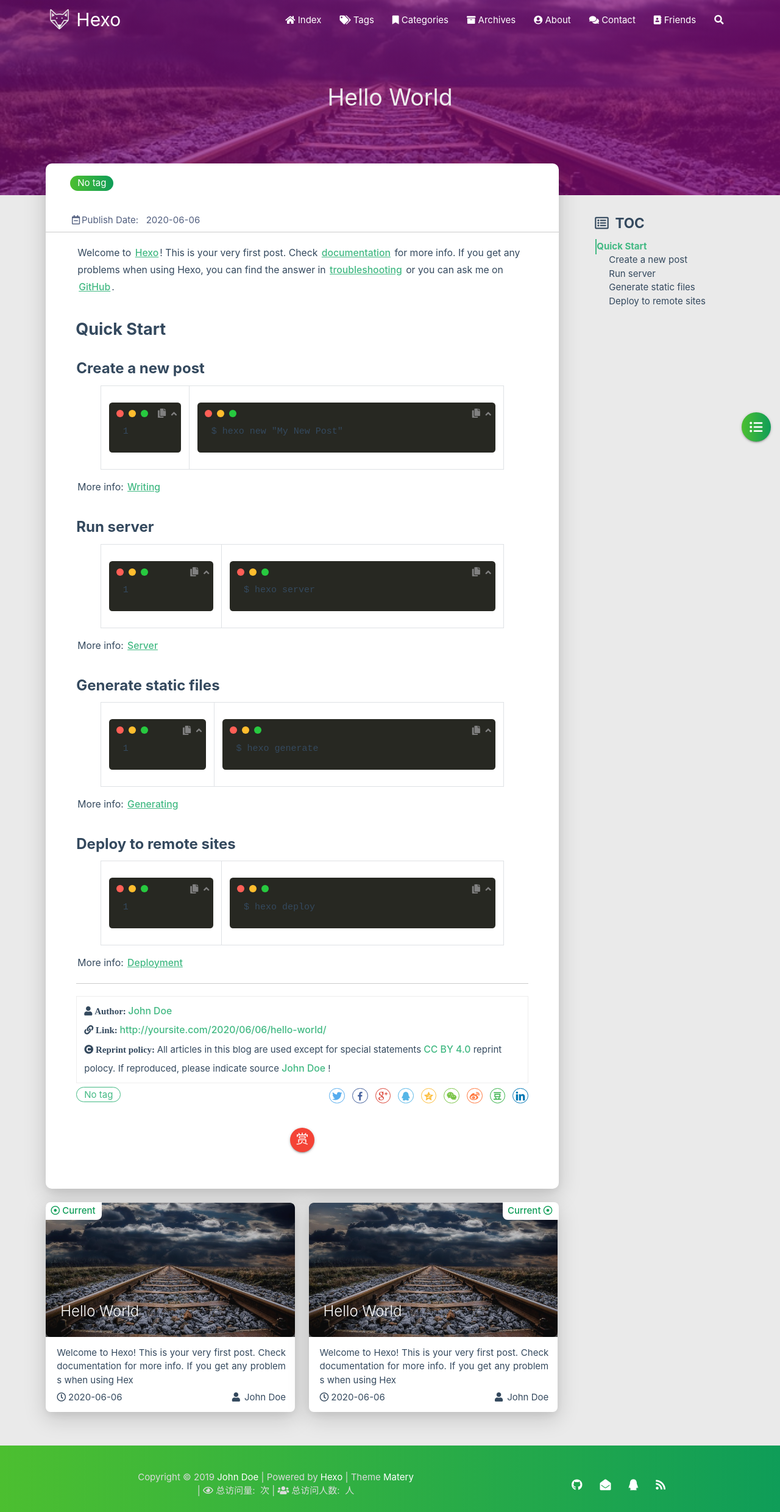
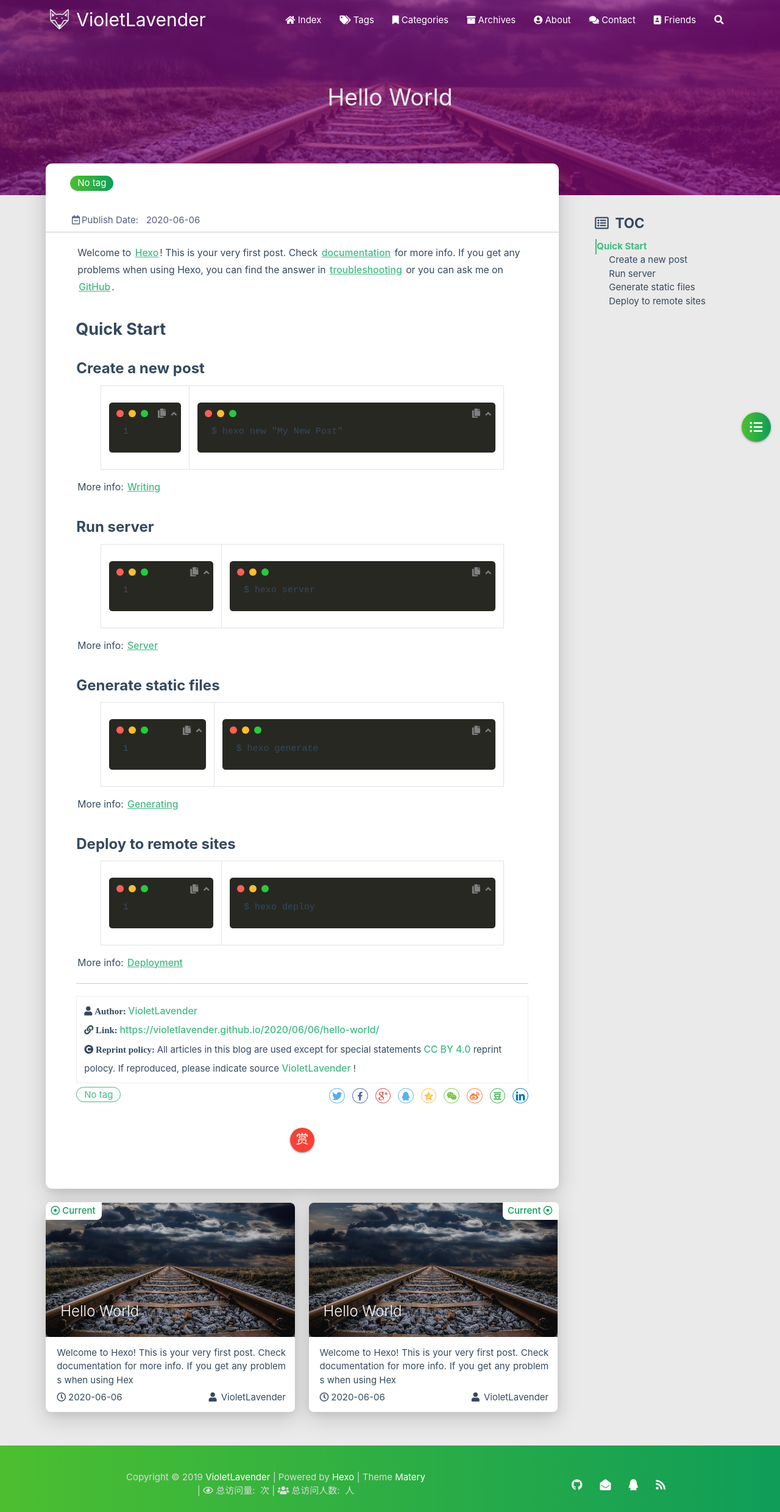
Before and after one commit to VioletLavender/VioletLavender.github.io, a plain HTML site: page 2020/06/06/hello-world/index.html in a window 1280 px wide. Shown: the whole page at 61% size. Drawn offline with Linux system fonts and the light colour scheme; some packages are replaced by stand-ins of ours; no server answers; a script that the page names is missing.

Commit message:
Site updated: 2020-06-06 11:58:46

```diff
--- a/2020/06/06/hello-world/index.html
+++ b/2020/06/06/hello-world/index.html
@@ -4,7 +4,7 @@
 
 <head>
     <meta charset="utf-8">
-    <meta name="keywords" content="Hello World, Hexo">
+    <meta name="keywords" content="Hello World, VioletLavender">
     <meta name="description" content="">
     <meta http-equiv="X-UA-Compatible" content="IE=edge">
     <meta name="viewport" content="width=device-width, initial-scale=1.0, user-scalable=no">
@@ -16,7 +16,7 @@
     <!-- Global site tag (gtag.js) - Google Analytics -->
 
 
-    <title>Hello World | Hexo</title>
+    <title>Hello World | VioletLavender</title>
     <link rel="icon" type="image/png" href="/favicon.png">
 
     <link rel="stylesheet" type="text/css" href="/libs/awesome/css/all.css">
@@ -29,7 +29,8 @@
 
     <script src="/libs/jquery/jquery.min.js"></script>
 
-<meta name="generator" content="Hexo 4.2.1"></head>
+<meta name="generator" content="Hexo 4.2.1"><link rel="alternate" href="/atom.xml" title="VioletLavender" type="application/atom+xml">
+</head>
 
 
 <body>
@@ -41,7 +42,7 @@
 
                     <img src="/medias/logo.png" class="logo-img" alt="LOGO">
 
-                    <span class="logo-span">Hexo</span>
+                    <span class="logo-span">VioletLavender</span>
                 </a>
             </div>
 
@@ -140,7 +141,7 @@
 
         <img src="/medias/logo.png" class="logo-img circle responsive-img">
 
-        <div class="logo-name">Hexo</div>
+        <div class="logo-name">VioletLavender</div>
         <div class="logo-desc">
 
             Never really desperate, only the lost of the soul.
@@ -494,7 +495,7 @@
                     </i>
                 </span>
                 <span class="reprint-info">
-                    <a href="http://yoursite.com" rel="external nofollow noreferrer">John Doe</a>
+                    <a href="https://violetlavender.github.io" rel="external nofollow noreferrer">VioletLavender</a>
                 </span>
             </div>
             <div class="reprint__type">
@@ -504,7 +505,7 @@
                     </i>
                 </span>
                 <span class="reprint-info">
-                    <a href="http://yoursite.com/2020/06/06/hello-world/">http://yoursite.com/2020/06/06/hello-world/</a>
+                    <a href="https://violetlavender.github.io/2020/06/06/hello-world/">https://violetlavender.github.io/2020/06/06/hello-world/</a>
                 </span>
             </div>
             <div class="reprint__notice">
@@ -517,7 +518,7 @@
                     All articles in this blog are used except for special statements
                     <a href="https://creativecommons.org/licenses/by/4.0/deed.zh" rel="external nofollow noreferrer" target="_blank">CC BY 4.0</a>
                     reprint polocy. If reproduced, please indicate source
-                    <a href="http://yoursite.com" target="_blank">John Doe</a>
+                    <a href="https://violetlavender.github.io" target="_blank">VioletLavender</a>
                     !
                 </span>
             </div>
@@ -734,7 +735,7 @@
                         <span class="publish-author">
 
                             <i class="fas fa-user fa-fw"></i>
-                            John Doe
+                            VioletLavender
 
                         </span>
                     </div>
@@ -772,7 +773,7 @@
                         <span class="publish-author">
 
                             <i class="fas fa-user fa-fw"></i>
-                            John Doe
+                            VioletLavender
 
                         </span>
                     </div>
@@ -969,7 +970,7 @@ code[class*="language-"], pre[class*="language-"] { white-space: pre !important;
         <div class="col s12 m8 l8 copy-right">
             Copyright&nbsp;&copy;
             <span id="year">2019</span>
-            <a href="http://yoursite.com" target="_blank">John Doe</a>
+            <a href="https://violetlavender.github.io" target="_blank">VioletLavender</a>
             |&nbsp;Powered by&nbsp;<a href="https://hexo.io/" target="_blank">Hexo</a>
             |&nbsp;Theme&nbsp;<a href="https://github.com/blinkfox/hexo-theme-matery" target="_blank">Matery</a>
             <br>
```
Also changed, not shown: archives/2020/06/index.html (+8 -7 lines), archives/2020/index.html (+8 -7 lines), archives/index.html (+8 -7 lines), atom.xml (added, +41 -0 lines), index.html (+8 -7 lines).
